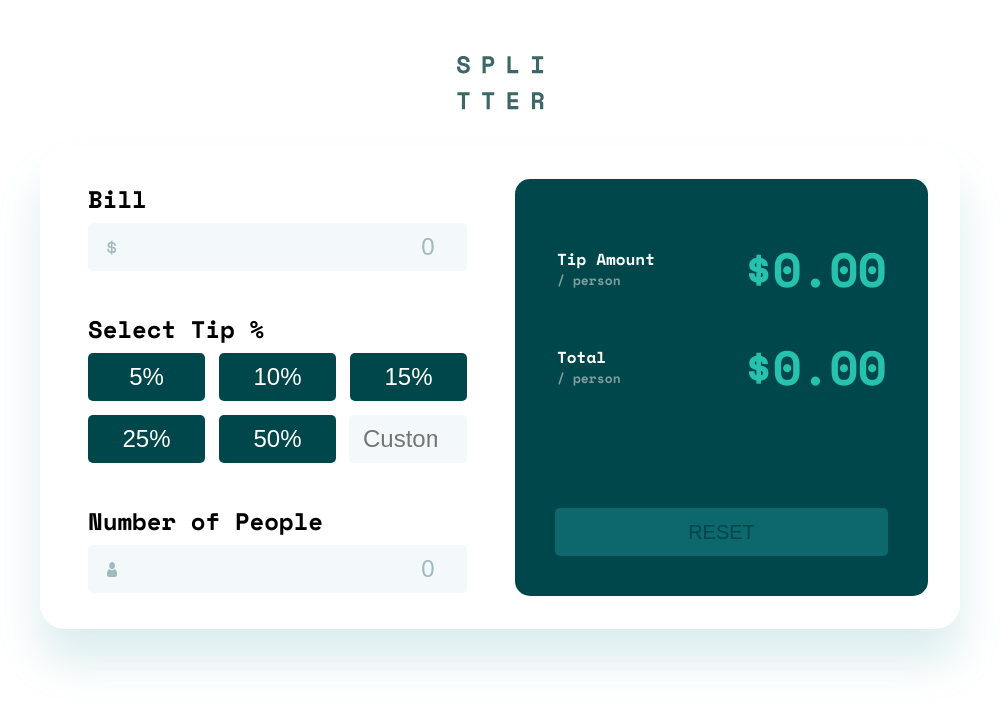
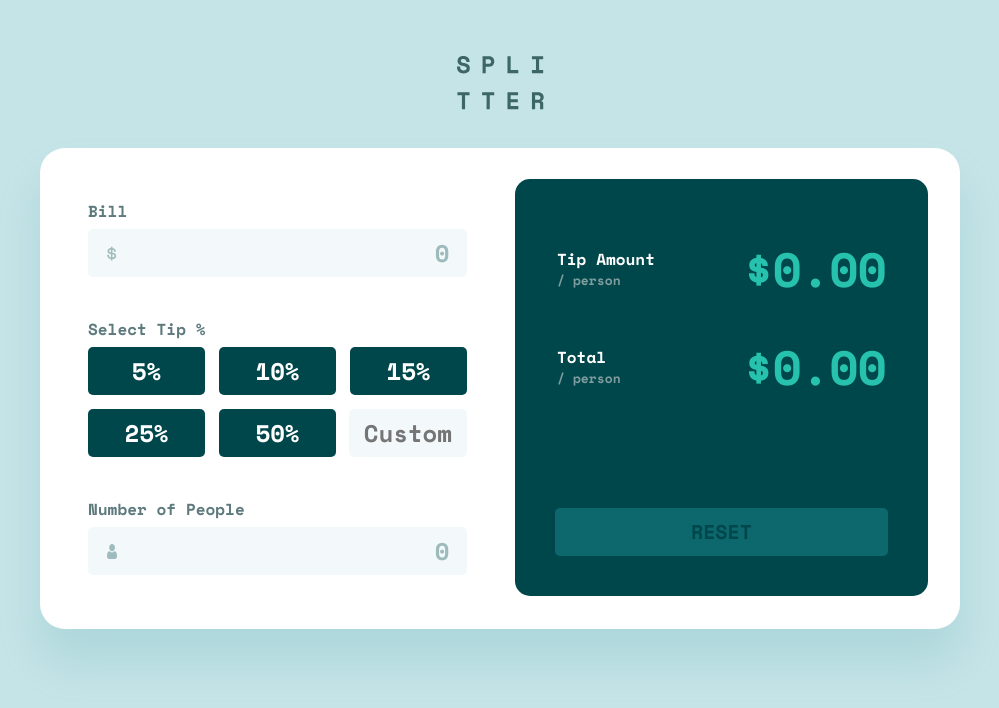
Before and after one commit to floyd910/splitter-tip-counter-app, a React (Create React App) app: page / in a window 1280 px wide. Shown: the top 708 px of the page, without its empty margins (140-1139 px from the left). Built offline with nearby package versions, Linux system fonts and the light colour scheme.

Commit message:
Update styles.css

```diff
--- a/src/styles.css
+++ b/src/styles.css
@@ -1,5 +1,5 @@
 .App {
-  font-family: "Space Mono", monospace;
+  font-family: "Space Mono";
   text-align: center;
 }
 
@@ -11,20 +11,46 @@
 
 body {
   overflow-x: hidden;
+  background: hsl(185, 41%, 84%);
 }
 
 button {
   cursor: pointer;
+  border: 0;
   background: transparent;
-  border: none;
 }
 
 input {
-  border: none;
-  background: transparent;
+  border: 0;
+  caret-color: #26c2ae;
 }
 
-button:focus,
-input:focus {
-  outline: none;
+/* Chrome, Safari, Edge, Opera */
+input::-webkit-outer-spin-button,
+input::-webkit-inner-spin-button {
+  -webkit-appearance: none;
+  margin: 0;
 }
+
+/* Firefox */
+input[type="number"] {
+  -moz-appearance: textfield;
+}
+
+input:focus,
+input:hover {
+  outline: 2px solid #26c2ae;
+}
+
+h2,
+h3,
+p,
+button,
+input {
+  font-family: "Space Mono";
+  font-style: normal;
+  font-weight: 700;
+  font-size: 16px;
+  line-height: 24px;
+  color: #5e7a7d;
+}
```
